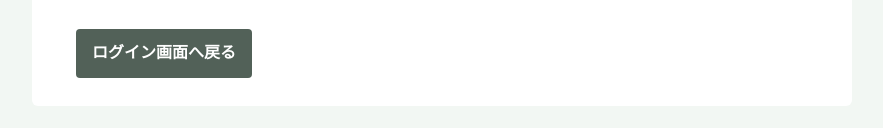
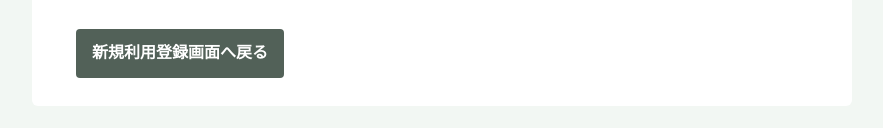
Before and after one commit to ecosmile39-collab/renrakucho-green, a website: page terms.html in a window 1280 px wide. Shown: the part 3494-3622 px from the top of the page, without its empty margins (198-1081 px from the left). Drawn offline with Linux system fonts and the light colour scheme.

Commit message:
Return terms page to registration form

```diff
--- a/terms.html
+++ b/terms.html
@@ -102,7 +102,7 @@
 
         <p class="notice">本規約は公開前の案です。プライバシーポリシー、バックアップの保存期間、料金表、事業者の所在地・連絡先を確定し、専門家の確認を受けたうえで運用してください。</p>
         <div class="actions">
-            <a class="button back" href="login.html">ログイン画面へ戻る</a>
+            <a class="button back" href="login.html?form=register">新規利用登録画面へ戻る</a>
         </div>
     </main>
 </body>
```
Also changed, not shown: login.html (+3 -0 lines).
